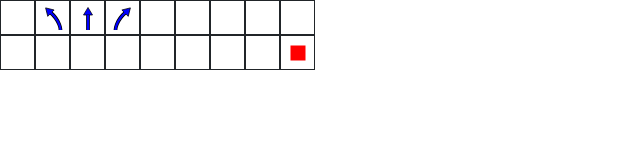
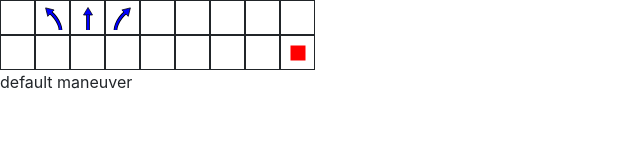
Before and after one commit to jcavanagh/xwing-recorder, a React (Create React App) app: page / in a window 1280 px wide. Shown: the part 140-300 px from the top of the page, without its empty margins (0-640 px from the left). Built offline with nearby package versions, Linux system fonts and the light colour scheme.

Commit message:
selected dial button is now displayed

```diff
--- a/src/Dials.js
+++ b/src/Dials.js
@@ -243,9 +243,15 @@ class MDial extends React.Component {
     // }
 
     renderButton(maneuverData) {
-        const buttonSize = '35px'
+        const buttonSize = '35px';
         const border = '1px solid';
         const display = 'flex';
+        // added so I could debug
+        var mymdata = maneuverData;
+        // console.log(mymdata);
+        // console.log(maneuverData)
+        console.log(typeof(maneuverData))
+        console.log(maneuverData)
 
         if(maneuverData) {
             // Actual button
@@ -258,9 +264,9 @@ class MDial extends React.Component {
                 justifyContent: 'center',
                 alignItems: 'center'
             }
-
+            console.log(maneuverData.xws)
             return (
-                <div key={maneuverData.xws} onClick={this.props.onClick} style={style}>
+                <div key={maneuverData.xws} onClick={() => this.props.onClick(maneuverData.xws)} style={style}>
                     <span>{renderManeuverSvg(maneuverData)}</span>
                 </div>
             );
@@ -320,11 +326,19 @@ export class MDashboard extends React.Component {
     constructor(props) {
         super(props);
         this.state = {
-            setmaneuver: null
+            setmaneuver: "default maneuver"
         }
     }
 
     handleClick(i) {
+        // this.setState({
+        //     setmaneuver: i
+        // })
+
+
+        // this.state.setmaneuver = i;
+        // return i
+
         this.setState({
             setmaneuver: i
         })
@@ -340,7 +354,7 @@ export class MDashboard extends React.Component {
                         maneuvers={maneuvers}
                         onClick={(i) => this.handleClick(i)}
                     />
-
+                    {/* <p>hello</p> */}
                 </div>
                 <div className="test1">
                     <p>{this.state.setmaneuver}</p>
```
